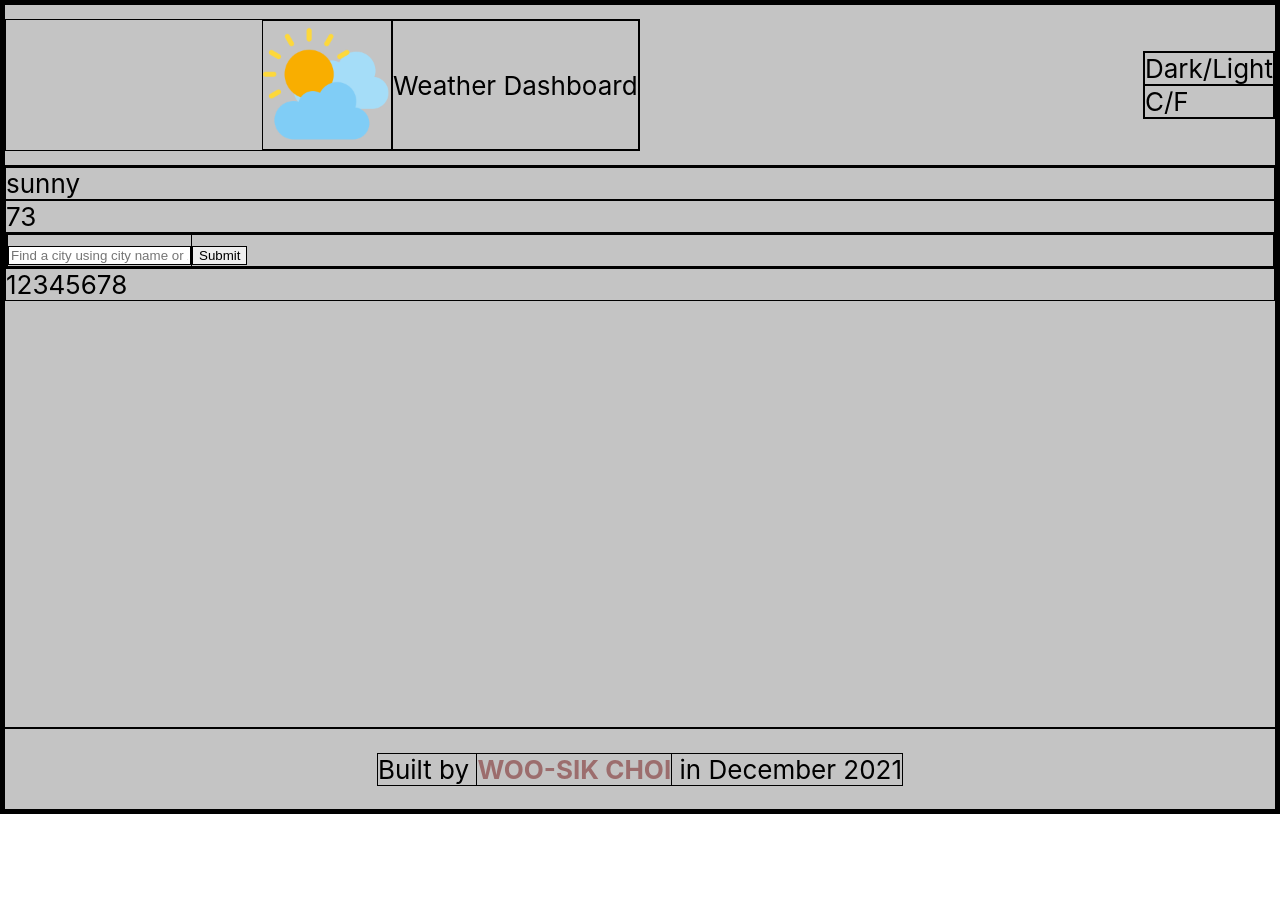
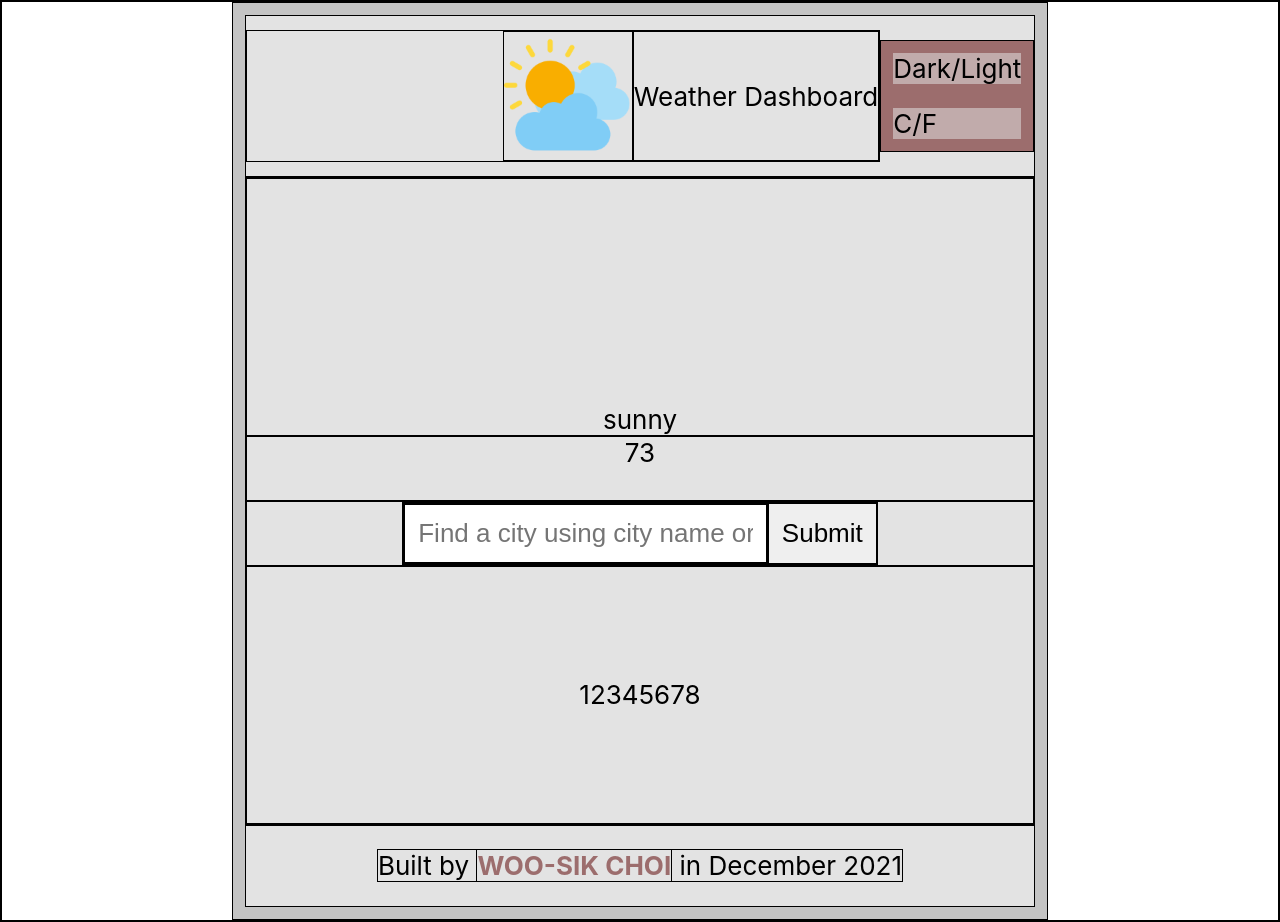
Before and after one commit to dvlprwchoi/weather-dashboard, a React (Create React App) app: page / in a window 1280 px wide. Before the commit the page ends 814 px from the top, so only its background shows below. Built offline with nearby package versions, Linux system fonts and the light colour scheme.

Commit message:
Major css update

```diff
--- a/src/App.css
+++ b/src/App.css
@@ -41,8 +41,17 @@
   border: 0.1px solid black;
 }
 
+body {
+  display: flex;
+  align-items: center;
+  justify-content: center;
+}
+
 .App {
-  background-color: #c4c4c4;
+  min-width: 370px;
+  min-height: 660px;
+  border: 1vw solid #c4c4c4;
+  background-color: #c4c4c47a;
   /* min-height: 100vh; */
   /* display: flex; */
   /* flex-direction: column; */
@@ -77,12 +86,87 @@
   align-items: center;
 }
 
+.theme-toggle,
+.unit-toggle {
+  border: 1vw solid #9c6d6d;
+  background-color: #9c6d6d7a;
+}
+
 .Main {
-  /* display: flex; */
+  display: grid;
+  grid-template-rows: 4fr 1fr 1fr 4fr;
   /* flex-direction: column; */
   /* align-items: center; */
-  /* justify-content: center; */
+  /* justify-content: space-between; */
   min-height: 70vh;
+}
+
+.weather-icon,
+.temperature,
+.location-input,
+.carousel {
+  display: flex;
+  justify-content: center;
+  align-items: center;
+}
+
+.weather-icon {
+  display: flex;
+  align-items: flex-end;
+}
+
+.weather-icon-img {
+  width: 45%;
+  border: 1vw solid #9c6d6d;
+  background-color: #9c6d6d7a;
+  /* opacity: 0.5; */
+}
+
+.temperature-digit {
+  width: 45%;
+  border: 1vw solid #9c6d6d;
+  background-color: #9c6d6d;
+  color: white;
+  /* opacity: 0.5; */
+  text-align: center;
+}
+
+.temperature {
+  display: flex;
+  align-items: flex-start;
+}
+
+.locationInputBoxAndSubmitButton {
+  width: 80%;
+  gap: 2%;
+}
+
+.locationInputLabel,
+.locationInputBox {
+  width: 100%;
+}
+
+form,
+.locationInputLabel {
+  display: flex;
+}
+
+.locationInputBox {
+  padding: 1vw;
+  font-size: calc(10px + 2vmin);
+}
+
+.locationInputSubmitButton {
+  padding: 1vw;
+  font-size: calc(10px + 2vmin);
+  cursor: pointer;
+}
+
+.carousel-background {
+  width: 80%;
+  height: 80%;
+  background-color: white;
+  border: 1px solid black;
 }
 
 .Footer {
```
